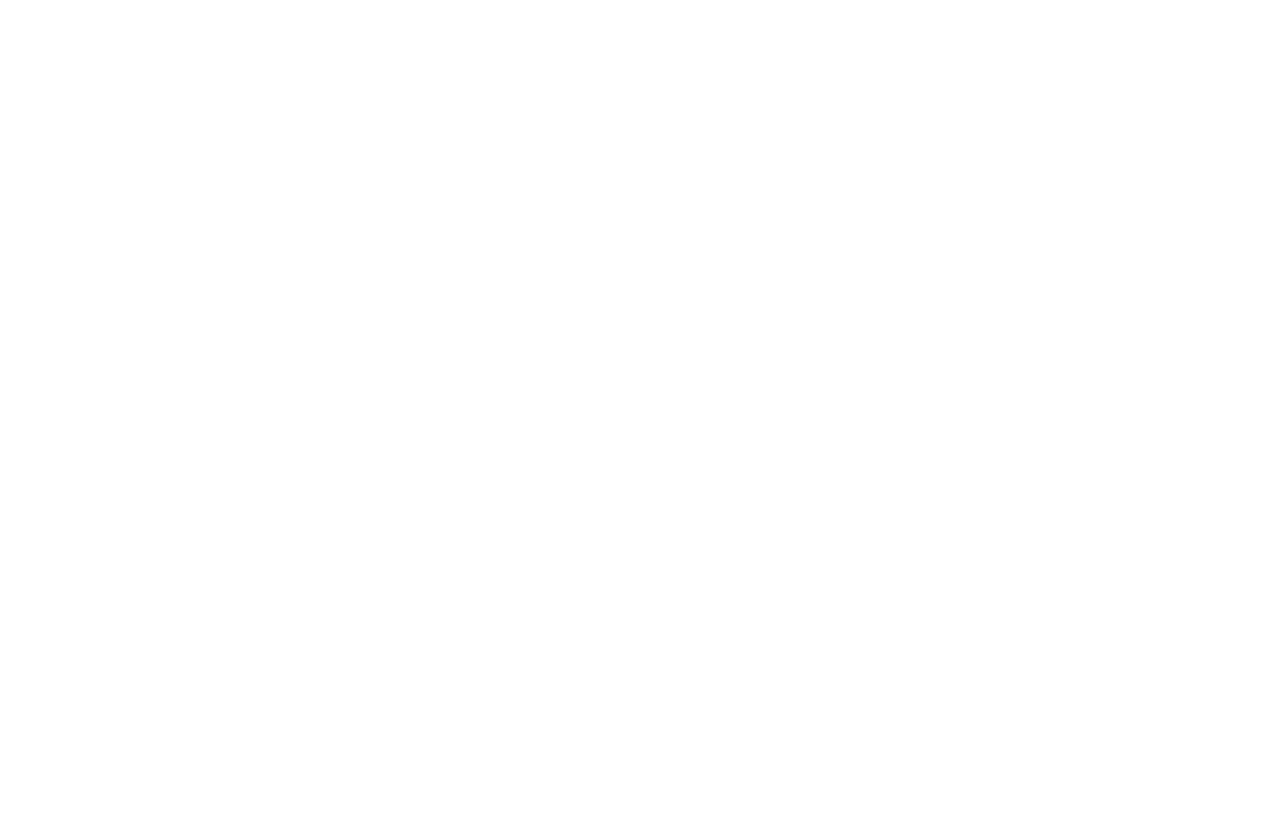
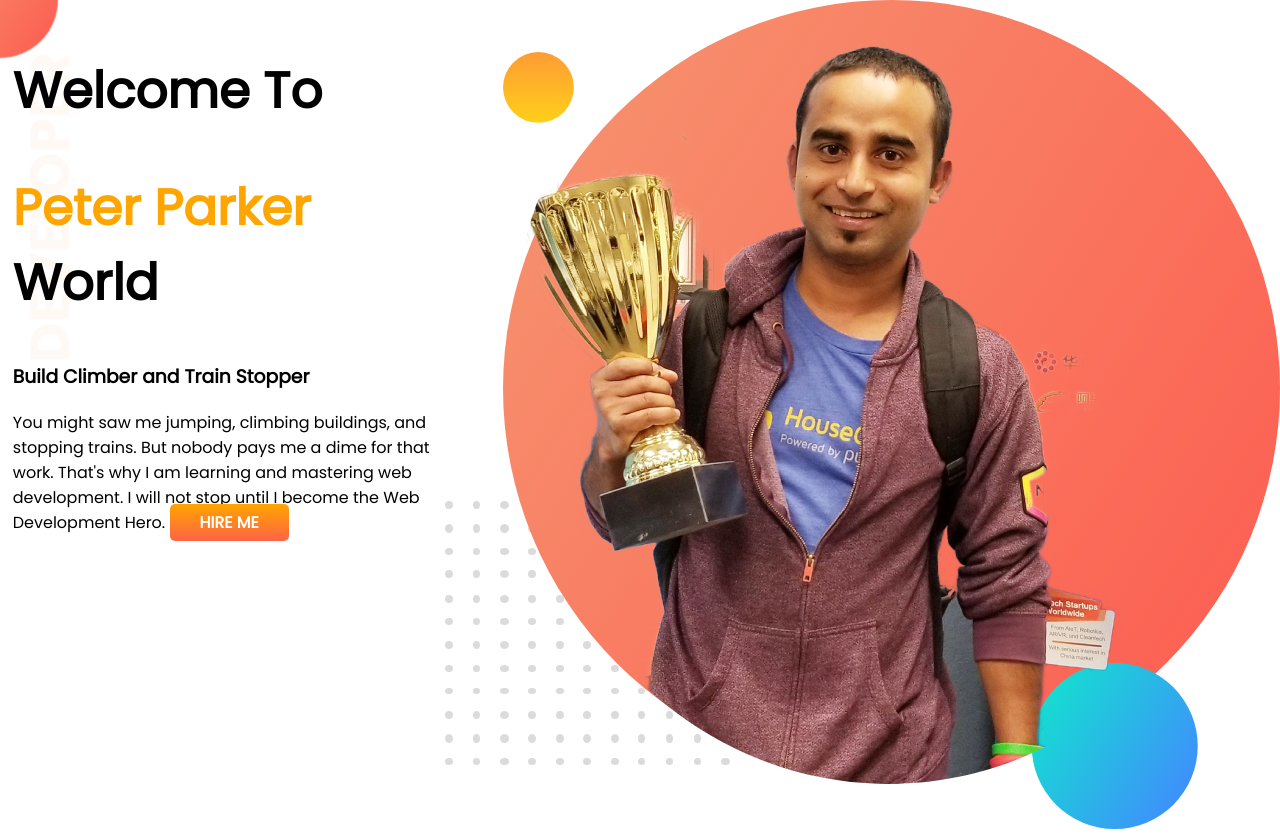
Before and after one commit to habiburhero/developer-portfolio-2, a plain HTML site: page index.html in a window 1280 px wide. Before the commit the page ends 800 px from the top, so only its background shows below. Drawn offline with Linux system fonts and the light colour scheme.

Commit message:
top banner added

```diff
--- a/index.html
+++ b/index.html
@@ -6,11 +6,28 @@
     <meta http-equiv="X-UA-Compatible" content="IE=edge">
     <meta name="viewport" content="width=device-width, initial-scale=1.0">
     <title>Habibur Portfolio</title>
+    <link rel="preconnect" href="https://fonts.googleapis.com">
+    <link rel="preconnect" href="https://fonts.gstatic.com" crossorigin>
+    <link href="https://fonts.googleapis.com/css2?family=Poppins&display=swap" rel="stylesheet">
     <link rel="stylesheet" href="style.css">
 </head>
 
 <body>
-
+    <section class="top-banner">
+        <div class="half-width">
+            <h1>Welcome To</h1>
+            <h1><span class="orange-color">Peter Parker</span> World</h1>
+            <h3>Build Climber and Train Stopper</h3>
+            <p>You might saw me jumping, climbing buildings, and stopping trains. But nobody pays me a dime for that
+                work.
+                That's why I am learning and mastering web development. I will not stop until I become the Web
+                Development
+                Hero.
+                <a class="link-button" target="_blank" href="https://www.programming-hero.com/">HIRE ME</a>
+            </p>
+        </div class="half-width">
+        <div><img src="images/jhankar.png" alt=""></div>
+    </section>
 </body>
 
 </html>
--- a/style.css
+++ b/style.css
@@ -0,0 +1,31 @@
+body{
+    font-family: 'Poppins', sans-serif;
+    margin: 0px;
+    }
+h1{
+    font-size: 50px;
+}.orange-color{
+    color: orange;
+}
+section{
+    display: flex;
+}
+.half-width{
+    width: 50%;
+    padding: 1%;
+}
+.half-width img{
+    width: 80%;
+}
+.link-button{
+    text-decoration: none;
+    background-image: linear-gradient(orange, tomato);
+    padding: 7px 30px;
+    color: white;
+    font-weight: 700;
+    border-radius: 5px;
+}
+.top-banner{
+    background-image: url(images/top-banner.png);
+    background-repeat: no-repeat;
+}
```
Also changed, not shown: images/Habibur (1).jpg (added), images/Habibur (2).jpg (added), images/dream-bg.png (added), images/exp-bg.png (added), images/jhankar.png (added), images/jhankar2.png (added), images/top-banner.png (added).
